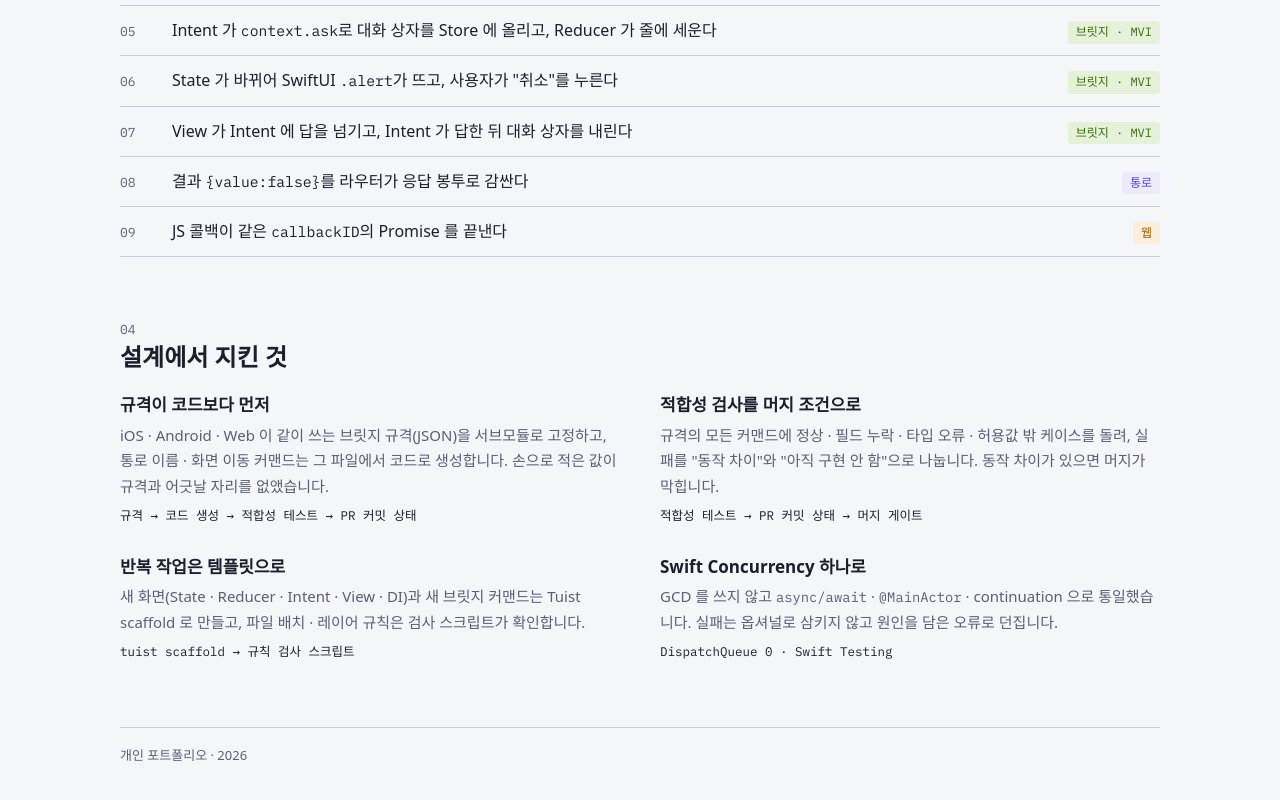
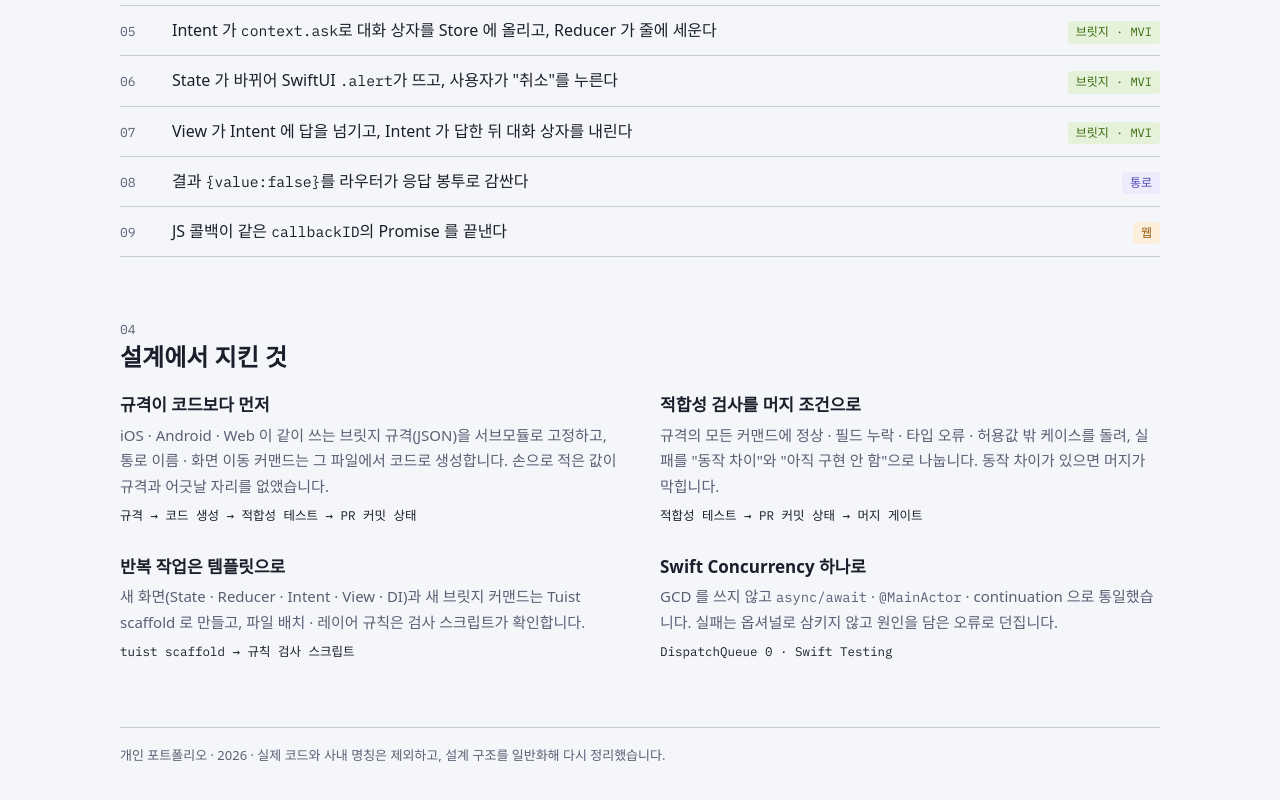
Before and after one commit to ibqck/ibqck.github.io, a plain HTML site: page index.html in a window 1280 px wide. Shown: the part 4161-4961 px from the top of the page. Drawn offline with Linux system fonts and the light colour scheme; a web font is replaced by a local one.

Commit message:
Add disclosure note to footer
Co-Authored-By: Claude Opus 5.5 <noreply@anthropic.com>
Claude-Session: https://claude.ai/code/session_01HaiZ1d6D8yLVbNuouBfHK2

```diff
--- a/index.html
+++ b/index.html
@@ -335,7 +335,7 @@ footer { font-size: 13px; color: var(--muted); border-top: 1px solid var(--line)
     </div>
   </section>
 
-  <footer>개인 포트폴리오 · 2026</footer>
+  <footer>개인 포트폴리오 · 2026 · 실제 코드와 사내 명칭은 제외하고, 설계 구조를 일반화해 다시 정리했습니다.</footer>
 </main>
 </body>
 </html>
```
